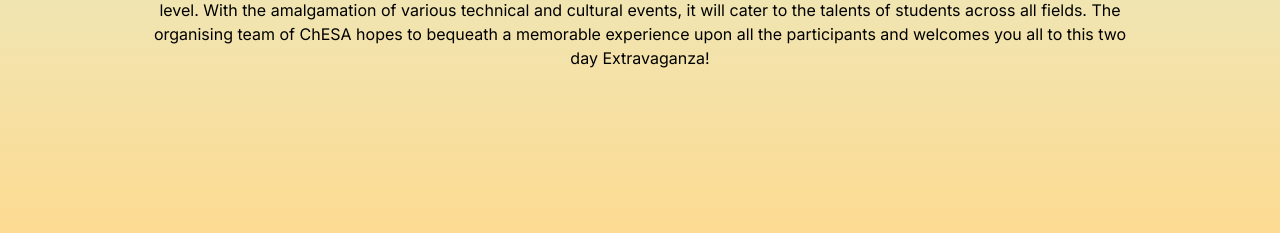
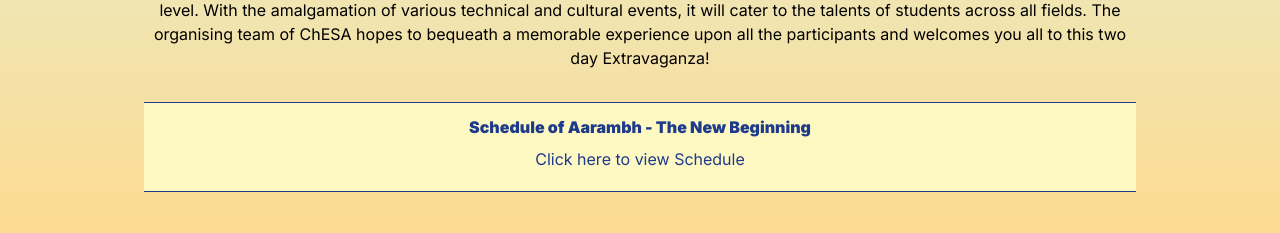
Before and after one commit to RanaJay3101/chesa-web, a SvelteKit app: page / in a window 1280 px wide. Shown: the part 567-800 px from the top of the page. Built offline with nearby package versions, Linux system fonts and the light colour scheme.

Commit message:
Update +page.svelte

```diff
--- a/src/routes/+page.svelte
+++ b/src/routes/+page.svelte
@@ -8,4 +8,25 @@
 		of ChESA hopes to bequeath a memorable experience upon all the participants and welcomes you all
 		to this two day Extravaganza!
 	</p>
+
+
+
+	<div class="py-8">
+		<div class=" bg-yellow-100 border-t border-b border-blue-900 text-blue-900 px-4 py-3" role="alert">
+			<p class="font-bold text-center">Schedule of Aarambh - The New Beginning</p>
+			<div class="flex justify-center py-2">
+				<a
+								href="https://docs.google.com/document/d/1997ItRh0j4i7QzTf8Go4vCSuX1UZXa_G/edit?usp=share_link&ouid=113983454938743463581&rtpof=true&sd=true"
+								target="_blank"
+								rel="noreferrer"
+								class="hover:text-red-700"
+
+							>
+								Click here to view Schedule </a
+							>
+
+
+			</div>
+		  </div>
+	</div>
 </div>
```
